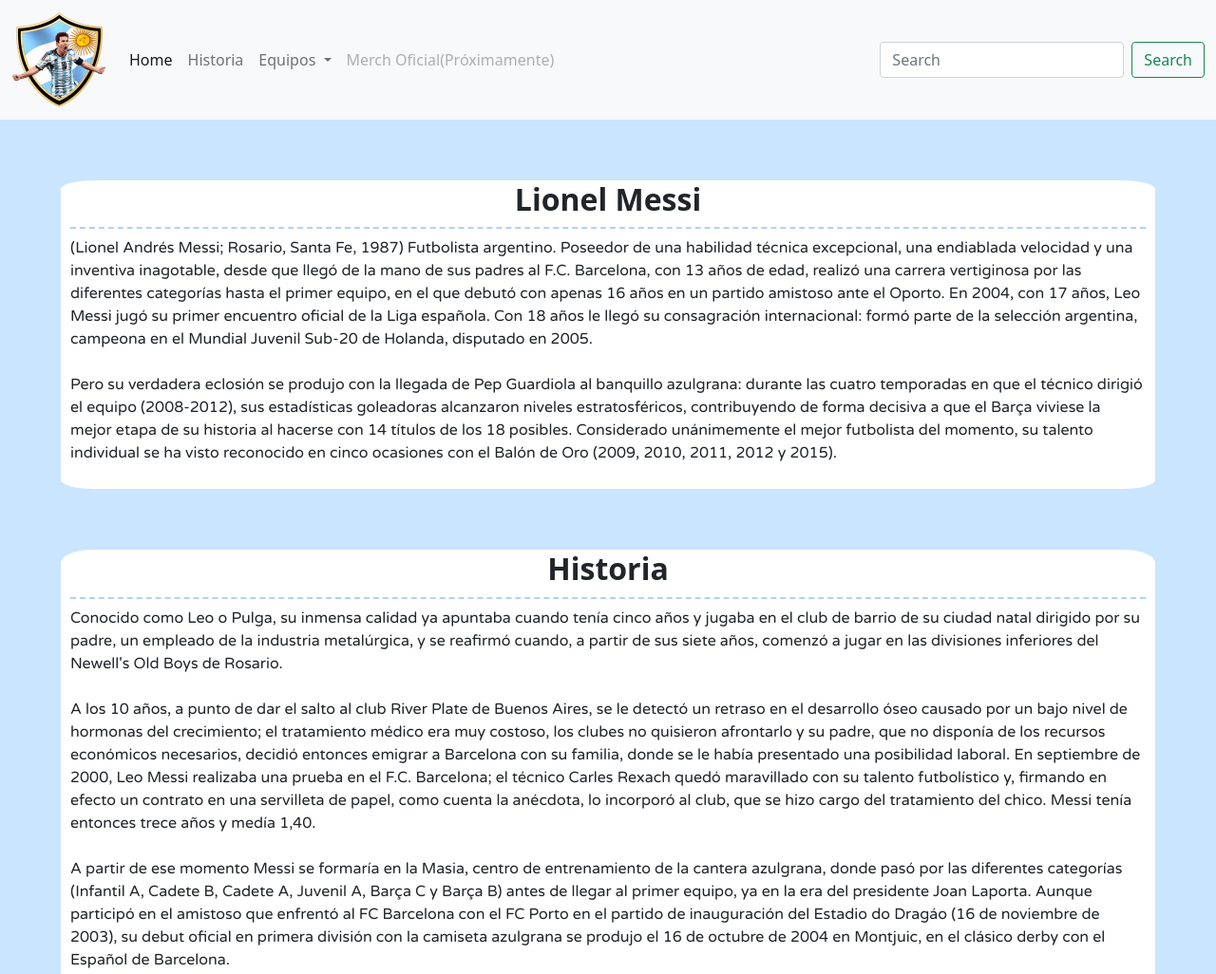
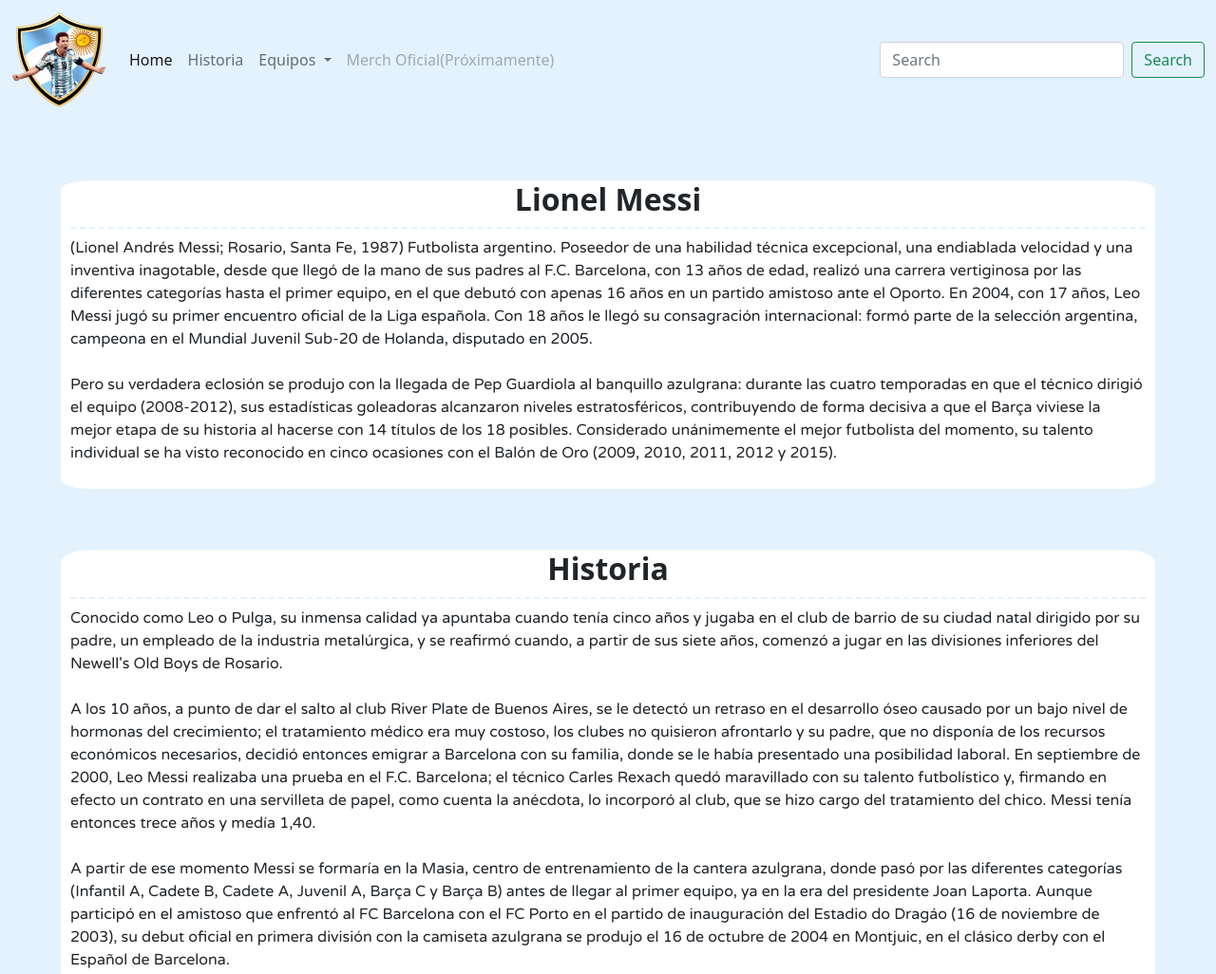
Before and after one commit to sebastiancommidari/Desafio-NavBootstrap-AP, a plain HTML site: page index.html in a window 1280 px wide. Shown: the top 1026 px of the page at 95% size. Drawn offline with nearby package versions, Linux system fonts and the light colour scheme.

Commit message:
Cambio de color Navbar y fondo

```diff
--- a/css/style.css
+++ b/css/style.css
@@ -1,7 +1,7 @@
 body{
     margin: 0;
     padding: 0;
-    background-color: #CAE5FF!important;
+    background-color: #e3f2fd!important;
 }
 
 .info {
@@ -22,7 +22,7 @@ p {
     font-size: xx-large;
     text-align: center;
     font-weight: bolder;
-    border-bottom: 2px #AED1FE  dashed;
+    border-bottom: 2px #e3f2fd  dashed;
     padding-bottom: 10px;
 }
 
--- a/index.html
+++ b/index.html
@@ -12,7 +12,7 @@
 
 <body>
 
-    <nav class="navbar navbar-expand-lg navbar-light bg-light">
+    <nav class="navbar navbar-expand-lg navbar-light" style="background-color: #e3f2fd;">
         <div class="container-fluid">
           <a class="navbar-brand" href="#">
               <img src="img/LOGO-MESSI.png" alt="logo" width="100px">
```
